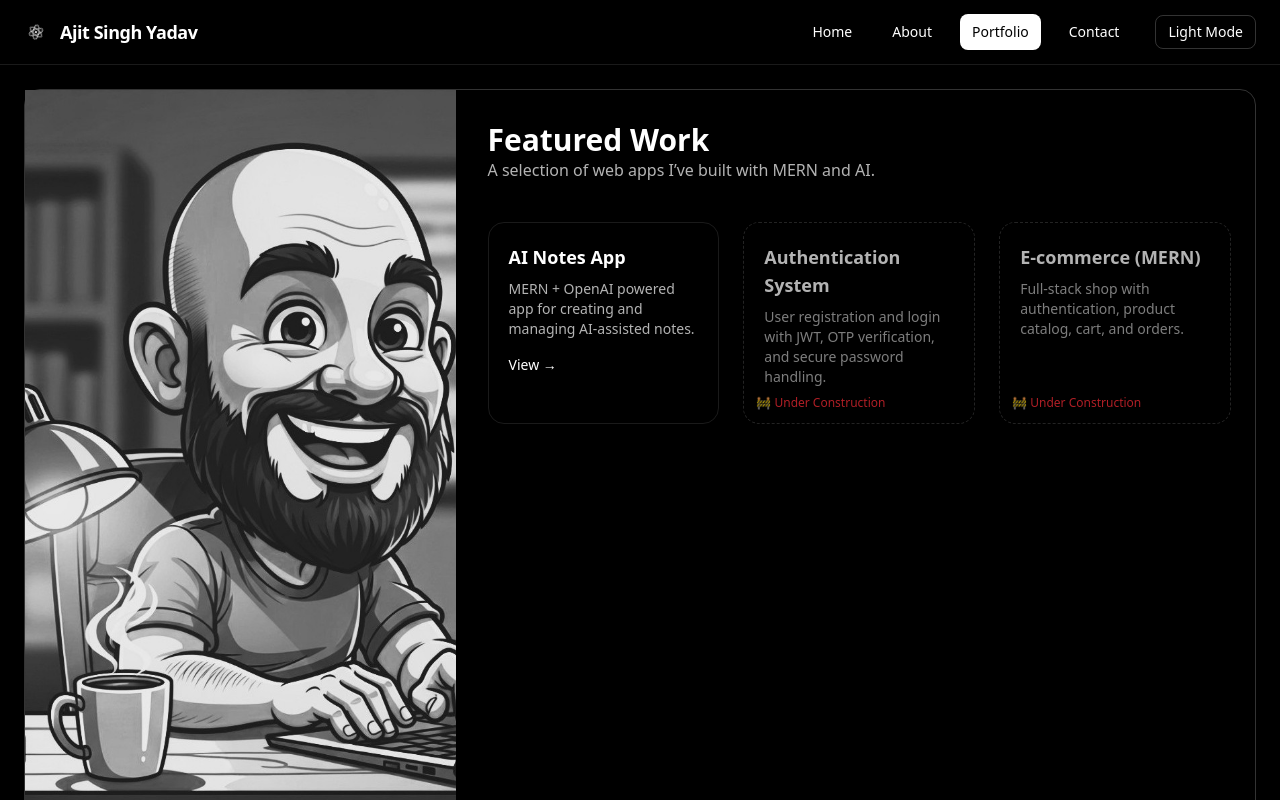
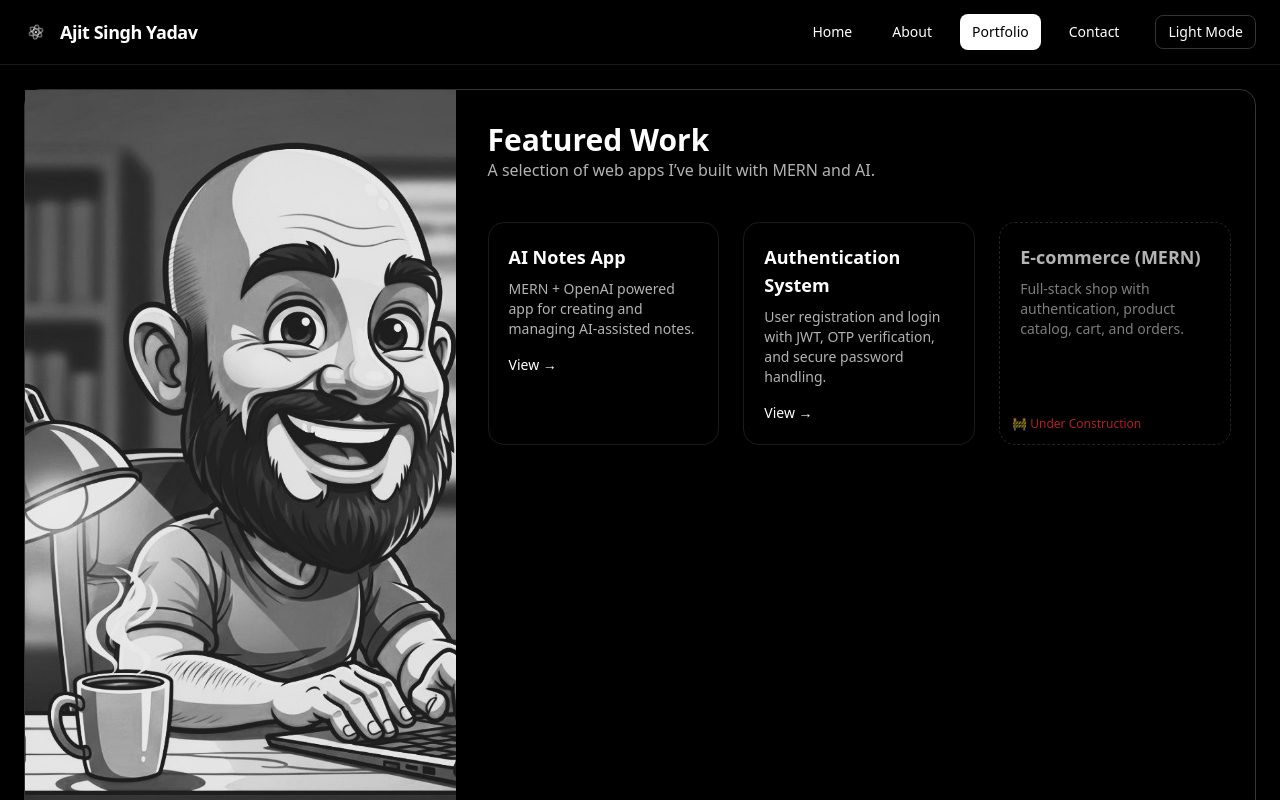
Before and after one commit to raoajitsingh/Portfolio, a React (Vite) app: page /portfolio in a window 1280 px wide. Built offline with nearby package versions, Linux system fonts and the light colour scheme.

Commit message:
Auth project link added

```diff
--- a/src/pages/Portfolio.jsx
+++ b/src/pages/Portfolio.jsx
@@ -12,7 +12,7 @@ export default function Portfolio() {
     {
       title: "Authentication System",
       desc: "User registration and login with JWT, OTP verification, and secure password handling.",
-      link: null,
+      link: "https://auth-frontend-omega-one.vercel.app",
     },
     {
       title: "E-commerce (MERN)",
```
